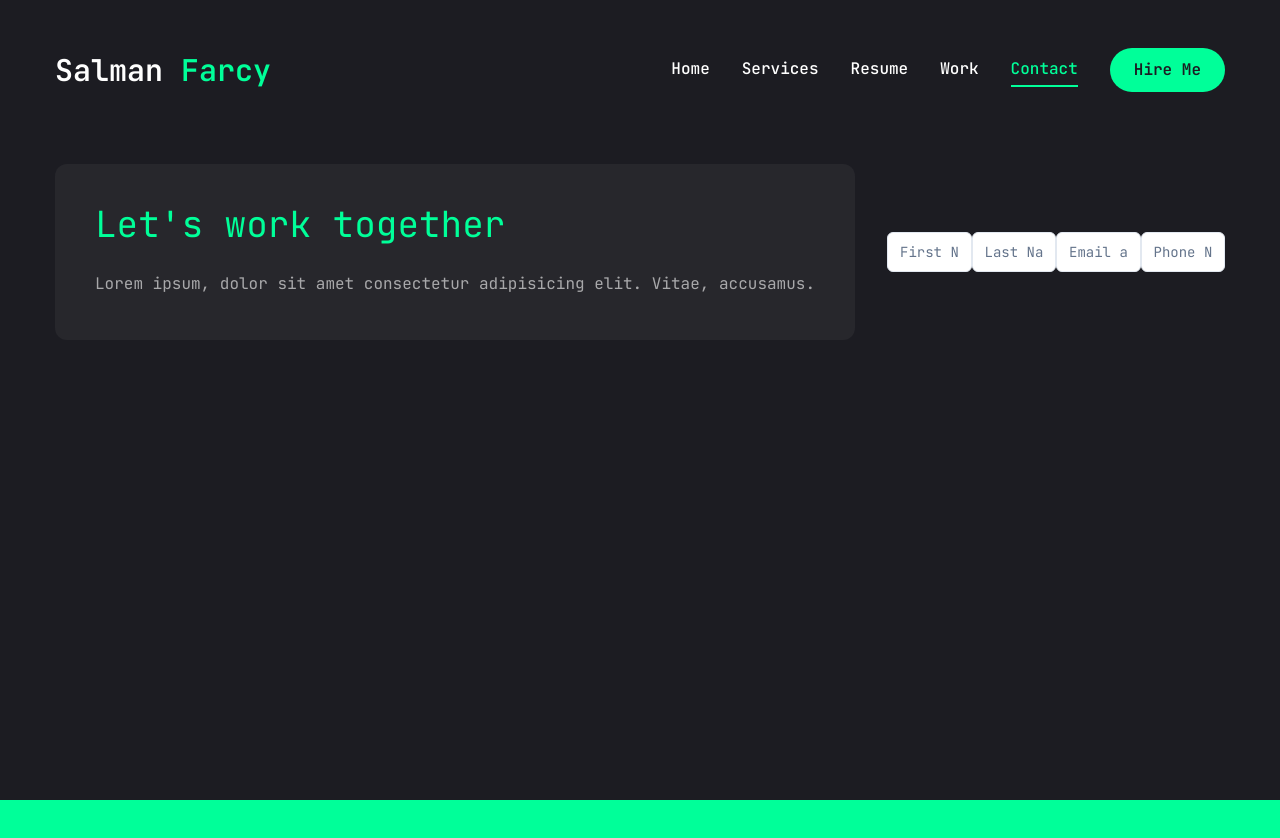
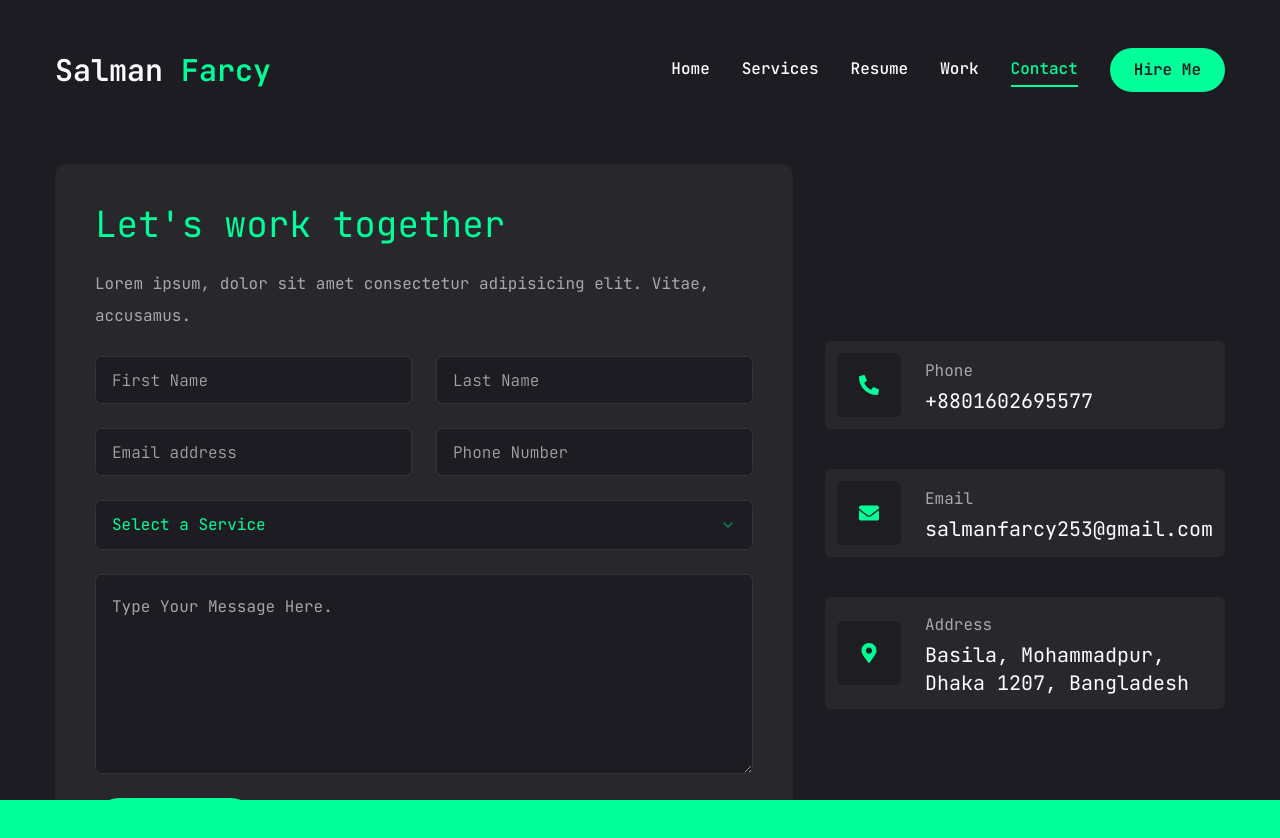
Before and after one commit to salman-farcy/Portfolio-Season-2, a Next.js app: page /contact in a window 1280 px wide. Shown: the top 838 px of the page. Before the commit the page ends 800 px from the top, so only its background shows below. Built offline with nearby package versions, Linux system fonts and the light colour scheme.

Commit message:
Contact section UI design complete

```diff
--- a/app/contact/page.jsx
+++ b/app/contact/page.jsx
@@ -8,6 +8,7 @@
   SelectContent,
   SelectGroup,
   SelectiItem,
+  SelectItem,
   SelectLabel,
   SelectTrigger,
   SelectValue,
@@ -18,7 +19,7 @@
   {
     icon: <FaPhoneAlt />,
     title: "Phone",
-    description: "01602695577",
+    description: "+8801602695577",
   },
   {
     icon: <FaEnvelope />,
@@ -29,7 +30,7 @@
     icon: <FaMapMarkerAlt />,
     title: "Address",
     description: "Basila, Mohammadpur, Dhaka 1207, Bangladesh",
-  },
+  }
 ];
 
 import { motion } from "framer-motion";
@@ -50,16 +51,68 @@
           <div className="xl:-[54%] order-2 xl:order-none">
             <form className="flex flex-col gap-6 p-10 bg-[#27272c] rounded-xl">
               <h3 className="text-4xl text-accent">Let's work together</h3>
-              <p className="text-white/60">Lorem ipsum, dolor sit amet consectetur adipisicing elit. Vitae, accusamus.</p>
+              <p className="text-white/60">
+                Lorem ipsum, dolor sit amet consectetur adipisicing elit. Vitae,
+                accusamus.
+              </p>
+
+              {/* input */}
+              <div className="grid grid-cols-1 md:grid-cols-2 gap-6">
+                <Input type="firstname" placeholder="First Name" />
+                <Input type="lastname" placeholder="Last Name" />
+                <Input type="email" placeholder="Email address" />
+                <Input type="phone" placeholder="Phone Number" />
+              </div>
+
+              {/* select */}
+              <Select>
+                <SelectTrigger className="w-full">
+                  <SelectValue placeholder="Select a Service" />
+                </SelectTrigger>
+                <SelectContent>
+                  <SelectGroup>
+                    <SelectLabel>Select a Service</SelectLabel>
+                    <SelectItem value="est">Web Development</SelectItem>
+                    <SelectItem value="cst">UI/UX Design</SelectItem>
+                    <SelectItem value="mst">Logo Design</SelectItem>
+                    <SelectItem value="nst">SEO</SelectItem>
+                  </SelectGroup>
+                </SelectContent>
+              </Select>
+
+              {/* textarea */}
+              <Textarea
+                className="h-[200px] "
+                placeholder="Type Your Message Here."
+              />
+
+              {/* btn */}
+              <Button size="md" className="max-w-40">
+                Send Message
+              </Button>
             </form>
           </div>
 
           {/* info */}
-          <div className="flex-1 flex items-center xl:justify-end order-1 xl:order-none mb-8 xl:mb-0">
-           <Input type="firstname" placeholder="First Name"/>
-           <Input type="lastname" placeholder="Last Name"/>
-           <Input type="email" placeholder="Email address"/>
-           <Input type="phone" placeholder="Phone Number"/>
+          <div className="flex-1 flex items-center xl:justify-end order-1">
+            <ul className="flex flex-col gap-10">
+              {info.map((item, i) => {
+                return (
+                  <li
+                    className="flex items-center gap-6 bg-[#27272c] p-3 rounded-md"
+                    key={i}
+                  >
+                    <div>
+                      <div className="w-14 h-14 xl:w-16 xl:h-16 bg-[#1e1e22] text-accent rounded-md flex items-center justify-center text-xl">{item.icon}</div>
+                      </div>
+                    <div>
+                      <p className="text-white/60 ">{item.title}</p>
+                      <h3 className="text-xl">{item.description}</h3>
+                    </div>
+                  </li>
+                );
+              })}
+            </ul>
           </div>
         </div>
       </div>
--- a/components/ui/input.jsx
+++ b/components/ui/input.jsx
@@ -7,7 +7,7 @@
     (<input
       type={type}
       className={cn(
-        "flex h-10 w-full rounded-md border border-slate-200 bg-white px-3 py-2 text-sm ring-offset-white file:border-0 file:bg-transparent file:text-sm file:font-medium placeholder:text-slate-500 focus-visible:outline-none focus-visible:ring-2 focus-visible:ring-slate-950 focus-visible:ring-offset-2 disabled:cursor-not-allowed disabled:opacity-50 dark:border-slate-800 dark:bg-slate-950 dark:ring-offset-slate-950 dark:placeholder:text-slate-400 dark:focus-visible:ring-slate-300",
+        " bg-primary flex h-[48px] rounded-md border text-accent border-white/10 focus:border-accent font-light  px-4 py-5 text-base placeholder:text-white/60 outline-none ",
         className
       )}
       ref={ref}
--- a/components/ui/select.jsx
+++ b/components/ui/select.jsx
@@ -16,7 +16,7 @@
   <SelectPrimitive.Trigger
     ref={ref}
     className={cn(
-      "flex h-10 w-full items-center justify-between rounded-md border border-slate-200 bg-white px-3 py-2 text-sm ring-offset-white placeholder:text-slate-500 focus:outline-none focus:ring-2 focus:ring-slate-950 focus:ring-offset-2 disabled:cursor-not-allowed disabled:opacity-50 [&>span]:line-clamp-1 dark:border-slate-800 dark:bg-slate-950 dark:ring-offset-slate-950 dark:placeholder:text-slate-400 dark:focus:ring-slate-300",
+      "flex h[48px] w-full items-center justify-between rounded-md border border-white/10 bg-primary px-4 py-3 text-base text-accent placeholder:text-white/10 focus:border-accent outline-none",
       className
     )}
     {...props}>
@@ -54,7 +54,7 @@
     <SelectPrimitive.Content
       ref={ref}
       className={cn(
-        "relative z-50 max-h-96 min-w-[8rem] overflow-hidden rounded-md border border-slate-200 bg-white text-slate-950 shadow-md data-[state=open]:animate-in data-[state=closed]:animate-out data-[state=closed]:fade-out-0 data-[state=open]:fade-in-0 data-[state=closed]:zoom-out-95 data-[state=open]:zoom-in-95 data-[side=bottom]:slide-in-from-top-2 data-[side=left]:slide-in-from-right-2 data-[side=right]:slide-in-from-left-2 data-[side=top]:slide-in-from-bottom-2 dark:border-slate-800 dark:bg-slate-950 dark:text-slate-50",
+        "relative z-50 max-h-96 min-w-[8rem] overflow-hidden rounded-md border border-slate-200 bg-primary text-white shadow-md data-[state=open]:animate-in data-[state=closed]:animate-out data-[state=closed]:fade-out-0 data-[state=open]:fade-in-0 data-[state=closed]:zoom-out-95 data-[state=open]:zoom-in-95 data-[side=bottom]:slide-in-from-top-2 data-[side=left]:slide-in-from-right-2 data-[side=right]:slide-in-from-left-2 data-[side=top]:slide-in-from-bottom-2 dark:border-slate-800 dark:bg-slate-950 dark:text-slate-50",
         position === "popper" &&
           "data-[side=bottom]:translate-y-1 data-[side=left]:-translate-x-1 data-[side=right]:translate-x-1 data-[side=top]:-translate-y-1",
         className
@@ -76,7 +76,7 @@
 const SelectLabel = React.forwardRef(({ className, ...props }, ref) => (
   <SelectPrimitive.Label
     ref={ref}
-    className={cn("py-1.5 pl-8 pr-2 text-sm font-semibold", className)}
+    className={cn("py-1.5 pl-8 pr-2 text-md text-accent font-semibold", className)}
     {...props} />
 ))
 SelectLabel.displayName = SelectPrimitive.Label.displayName
@@ -85,7 +85,7 @@
   <SelectPrimitive.Item
     ref={ref}
     className={cn(
-      "relative flex w-full cursor-default select-none items-center rounded-sm py-1.5 pl-8 pr-2 text-sm outline-none focus:bg-slate-100 focus:text-slate-900 data-[disabled]:pointer-events-none data-[disabled]:opacity-50 dark:focus:bg-slate-800 dark:focus:text-slate-50",
+      "relative flex w-full cursor-default select-none items-center rounded-sm py-1.5 pl-8 pr-2 text-sm outline-none focus:bg-accent focus:text-slate-900 data-[disabled]:pointer-events-none data-[disabled]:opacity-50 dark:focus:bg-slate-800 dark:focus:text-slate-50",
       className
     )}
     {...props}>
--- a/components/ui/textarea.jsx
+++ b/components/ui/textarea.jsx
@@ -6,7 +6,7 @@
   return (
     (<textarea
       className={cn(
-        "flex min-h-[80px] w-full rounded-md border border-slate-200 bg-white px-3 py-2 text-sm ring-offset-white placeholder:text-slate-500 focus-visible:outline-none focus-visible:ring-2 focus-visible:ring-slate-950 focus-visible:ring-offset-2 disabled:cursor-not-allowed disabled:opacity-50 dark:border-slate-800 dark:bg-slate-950 dark:ring-offset-slate-950 dark:placeholder:text-slate-400 dark:focus-visible:ring-slate-300",
+        "flex min-h-[80px] w-full text-accent rounded-md border border-white/10 bg-primary px-4 py-5 text-base placeholder:text-white/60 focus-visible:outline-none focus-visible:ring-1 focus-visible:ring-accent focus-visible:ring-offset-0 disabled:cursor-not-allowed disabled:opacity-50 ",
         className
       )}
       ref={ref}
```
